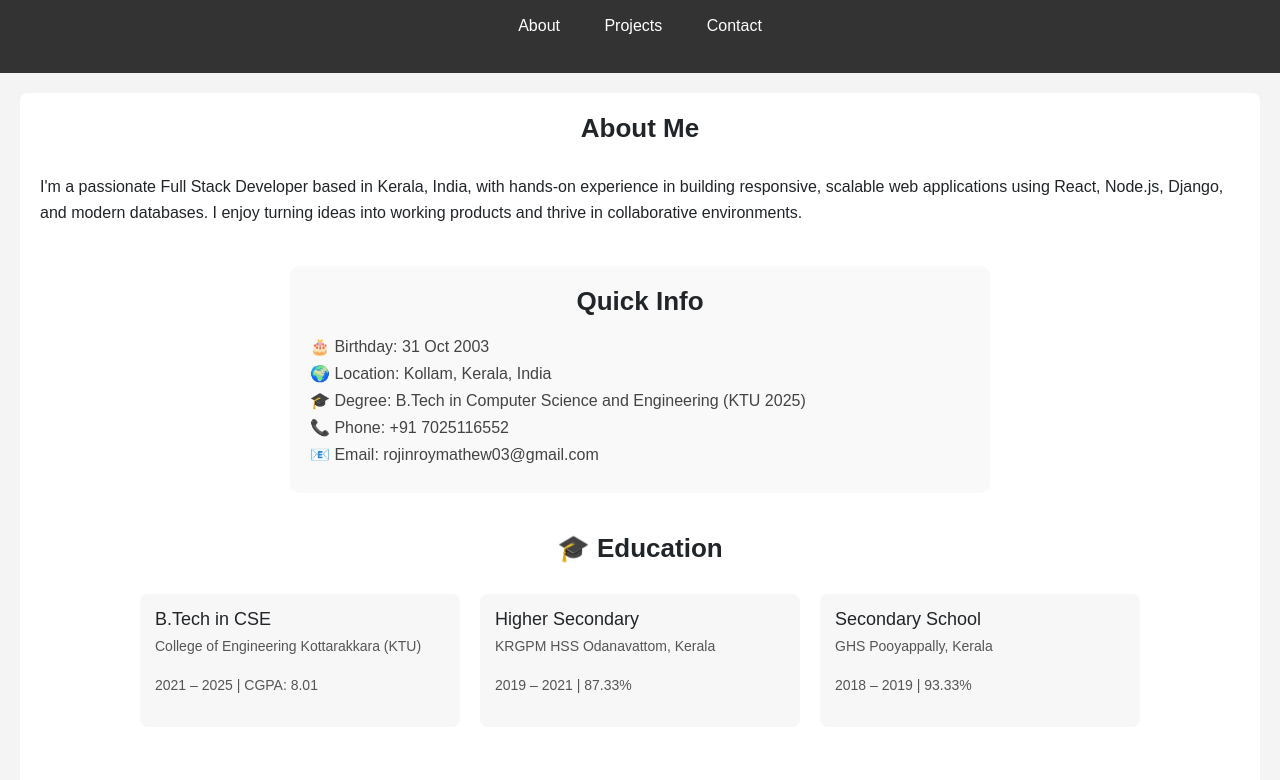
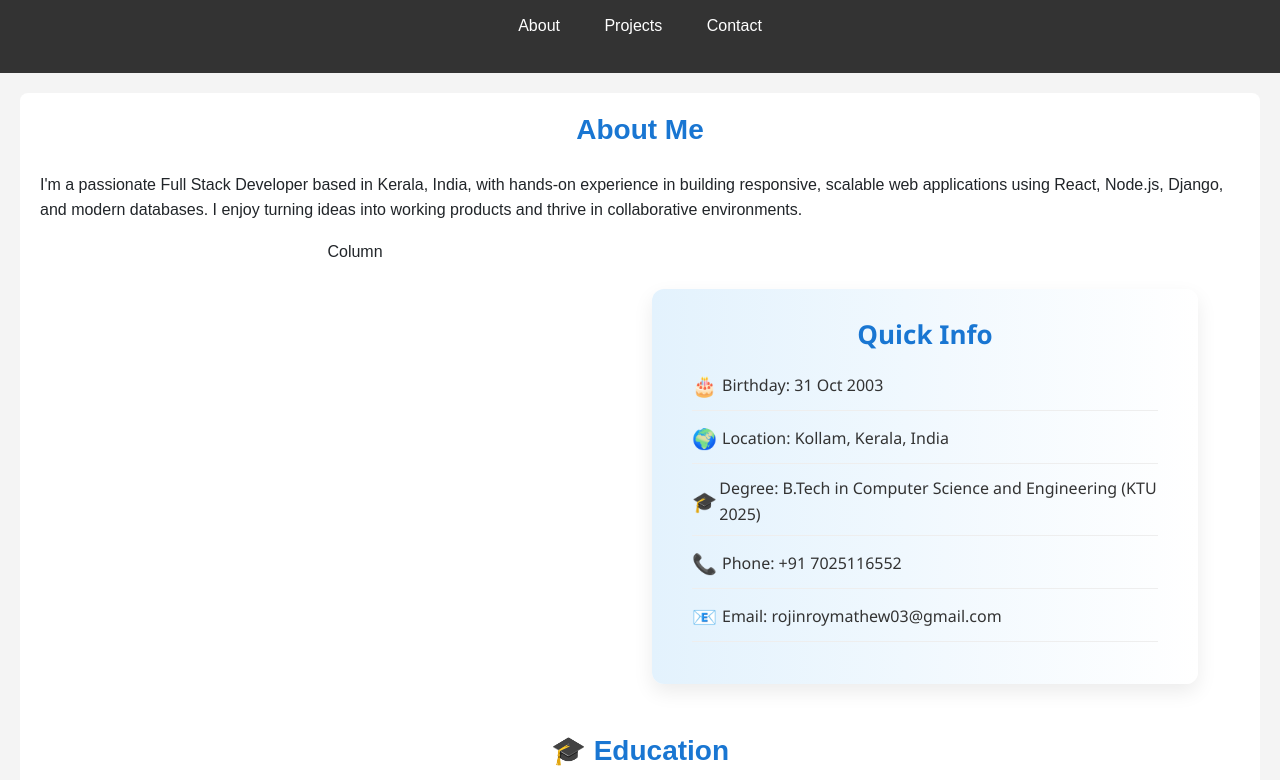
Before and after one commit to RojinRoyMathew/host-webpage, a plain HTML site: page home.html in a window 1280 px wide. Shown: the part 660-1440 px from the top of the page. Drawn offline with nearby package versions, Linux system fonts and the light colour scheme.

Commit message:
change in quick info

```diff
--- a/css/style.css
+++ b/css/style.css
@@ -297,3 +297,52 @@ footer {
       margin: 5px 0;
     }
   }
+
+  .quick-info {
+    max-width: 700px;
+    margin: 50px auto;
+    padding: 30px 40px;
+    background: linear-gradient(to right, #e3f2fd, #ffffff);
+    border-radius: 12px;
+    box-shadow: 0 8px 20px rgba(0, 0, 0, 0.08);
+    font-family: 'Segoe UI', sans-serif;
+  }
+
+  .section-title {
+    text-align: center;
+    font-size: 28px;
+    margin-bottom: 25px;
+    font-weight: bold;
+    color: #1976d2;
+  }
+
+  .info-item {
+    display: flex;
+    align-items: center;
+    margin: 12px 0;
+    font-size: 16px;
+    color: #333;
+    border-bottom: 1px solid #eee;
+    padding-bottom: 8px;
+  }
+
+  .info-icon {
+    font-size: 20px;
+    width: 30px;
+  }
+
+  @media (max-width: 600px) {
+    .quick-info {
+      padding: 20px;
+    }
+
+    .info-item {
+      flex-direction: column;
+      align-items: flex-start;
+    }
+
+    .info-icon {
+      width: auto;
+      margin-bottom: 4px;
+    }
+  }
--- a/home.html
+++ b/home.html
@@ -56,18 +56,28 @@
   <a href="#contact">Contact</a>
 </nav>
   </header>
-
   <section id="about">
     <h2 class="section-title">About Me</h2>
     <p>I'm a passionate Full Stack Developer based in Kerala, India, with hands-on experience in building responsive, scalable web applications using React, Node.js, Django, and modern databases. I enjoy turning ideas into working products and thrive in collaborative environments.</p>
-  <div class="quick-info">
+  <div class="container text-center">
+  <div class="row">
+    <div class="col">
+      Column
+    </div>
+    <div class="col">
+ <div class="quick-info">
   <h3 class="section-title">Quick Info</h3>
-  <h5>🎂 Birthday: 31 Oct 2003</h5>
-  <h5>🌍 Location: Kollam, Kerala, India</h5>
-  <h5>🎓 Degree: B.Tech in Computer Science and Engineering (KTU 2025)</h5>
-  <h5>📞 Phone: +91 7025116552</h5>
-  <h5>📧 Email: rojinroymathew03@gmail.com</h5>
+
+  <div class="info-item"><span class="info-icon">🎂</span>Birthday: 31 Oct 2003</div>
+  <div class="info-item"><span class="info-icon">🌍</span>Location: Kollam, Kerala, India</div>
+  <div class="info-item"><span class="info-icon">🎓</span>Degree: B.Tech in Computer Science and Engineering (KTU 2025)</div>
+  <div class="info-item"><span class="info-icon">📞</span>Phone: +91 7025116552</div>
+  <div class="info-item"><span class="info-icon">📧</span>Email: rojinroymathew03@gmail.com</div>
 </div>
+    </div>
+  </div>
+</div>
+
   <h2 class="section-title">🎓 Education</h2>
 
   <div class="education-grid">
```
